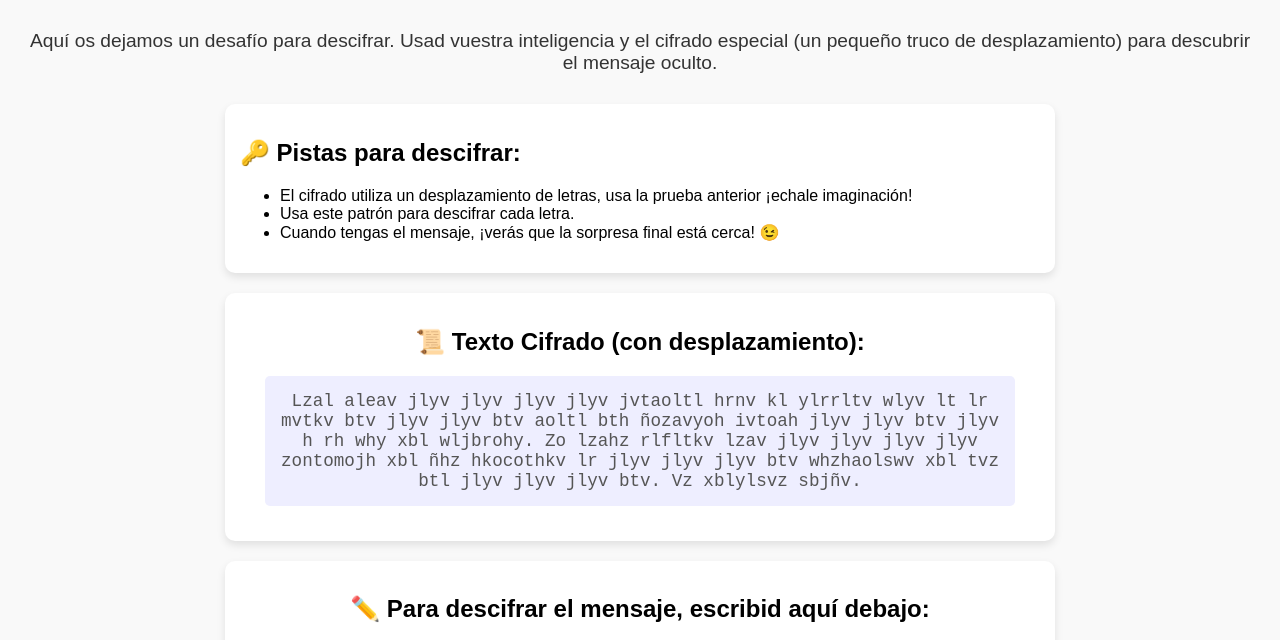
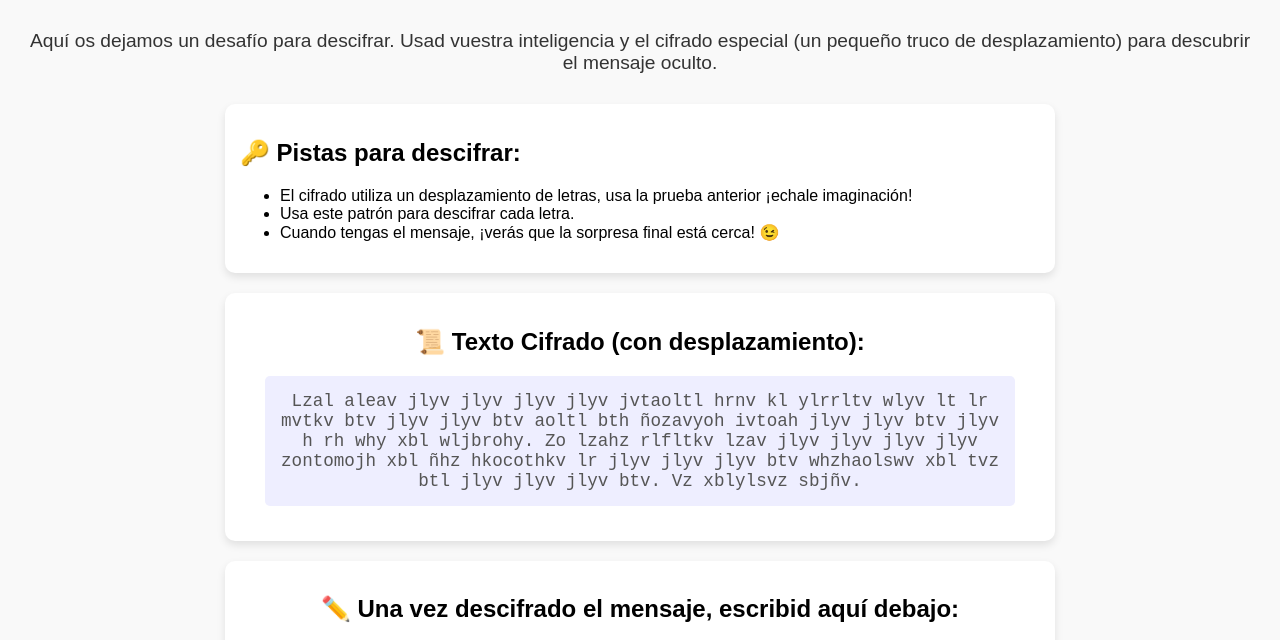
Before and after one commit to Celia-Barahona/s-i, a plain HTML site: page juego-final.html in a window 1280 px wide. Shown: the part 114-754 px from the top of the page. Drawn offline with Linux system fonts and the light colour scheme.

Commit message:
Update juego-final.html

```diff
--- a/juego-final.html
+++ b/juego-final.html
@@ -142,7 +142,7 @@ button#checkDateButton:hover {
   </div>
 
   <div class="input-section">
-    <h2>✏️ <strong>Para descifrar el mensaje, escribid aquí debajo:</strong></h2>
+    <h2>✏️ <strong>Una vez descifrado el mensaje, escribid aquí debajo:</strong></h2>
     <textarea id="decodedText" placeholder="Introduce aquí tu respuesta..."></textarea>
     <button id="checkMessageButton">Comprobar Respuesta</button>
   </div>
```
